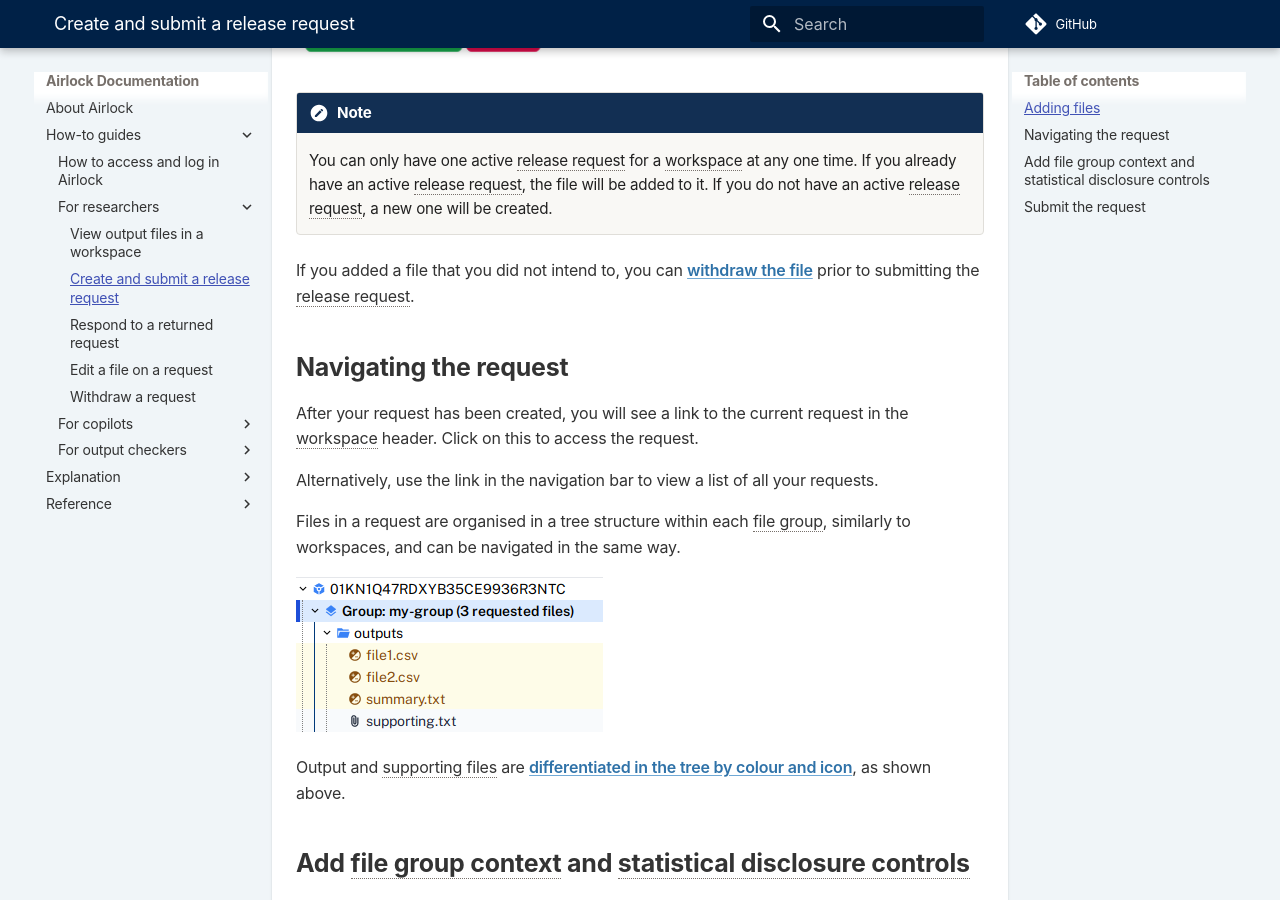
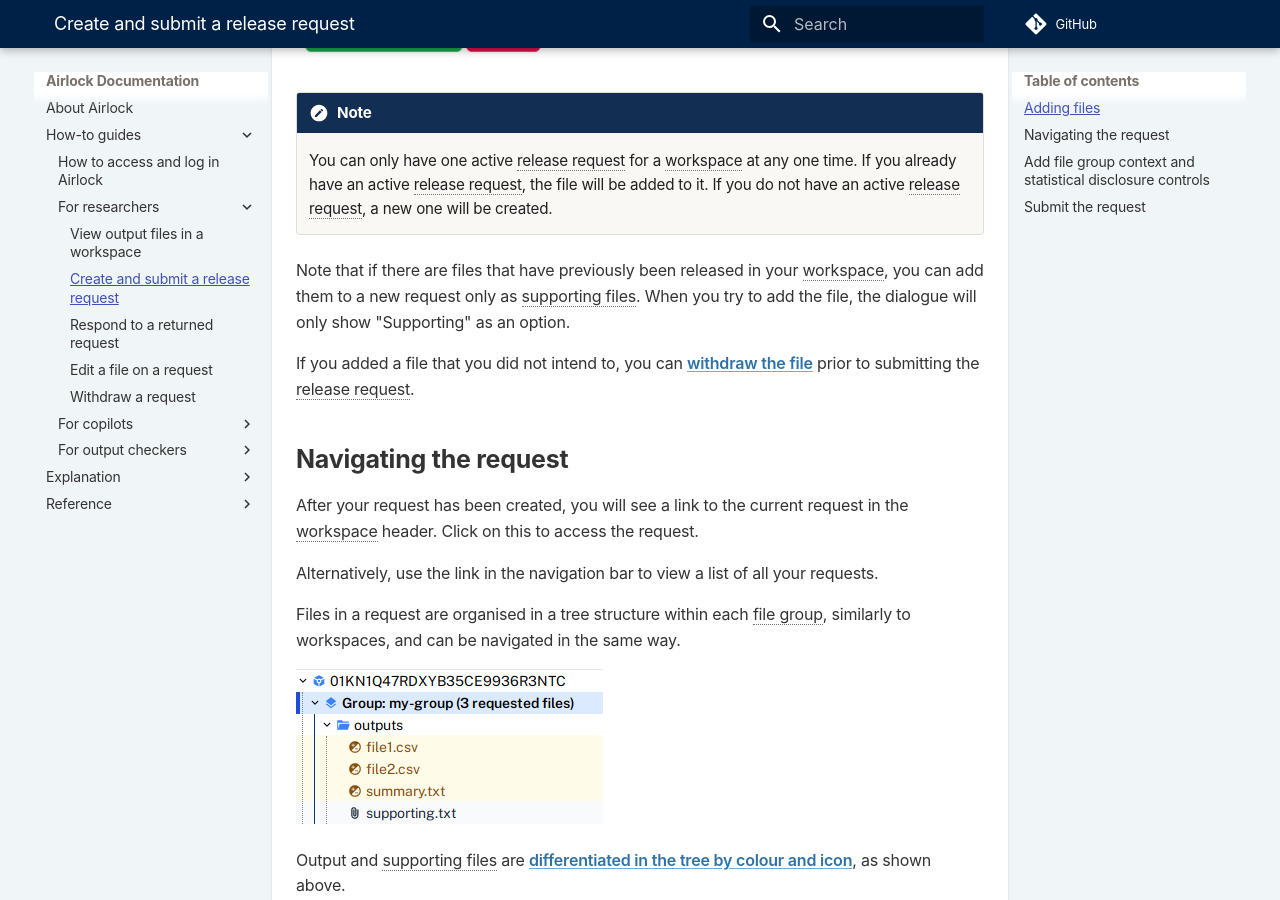
Before and after one commit to opensafely-core/airlock, an MkDocs documentation site: the page built from docs/how-tos/create-and-submit-a-release-request.md, in a window 1280 px wide and 900 px high, scrolled down 1662 px. Built offline with MkDocs 1.6.1 and Material for MkDocs 9.7.7, drawn with Linux system fonts in a browser that asks for light colours; comment, search, counter and statistics services are not loaded.

Commit message:
Add docs for released files as supporting files
Released files can be added as supporting files but not output files.
Clarify this in the docs for:
- adding files to a release request
- changing the file type of a file on a release request

```diff
--- a/docs/how-tos/create-and-submit-a-release-request.md
+++ b/docs/how-tos/create-and-submit-a-release-request.md
@@ -32,6 +32,10 @@ select the type of file (output file or supporting file).
     You can only have one active release request for a workspace at any one time. If you
     already have an active release request, the file will be added to it. If you do not have
     an active release request, a new one will be created.
+
+Note that if there are files that have previously been released in your workspace,
+you can add them to a new request only as supporting files.
+When you try to add the file, the dialogue will only show "Supporting" as an option.
 
 If you added a file that you did not intend to, you can
 [withdraw the file](edit-file-on-request.md#withdraw-a-file) prior to submitting the release request.
```
Also changed, not shown: docs/how-tos/edit-file-on-request.md (+3 -0 lines).
